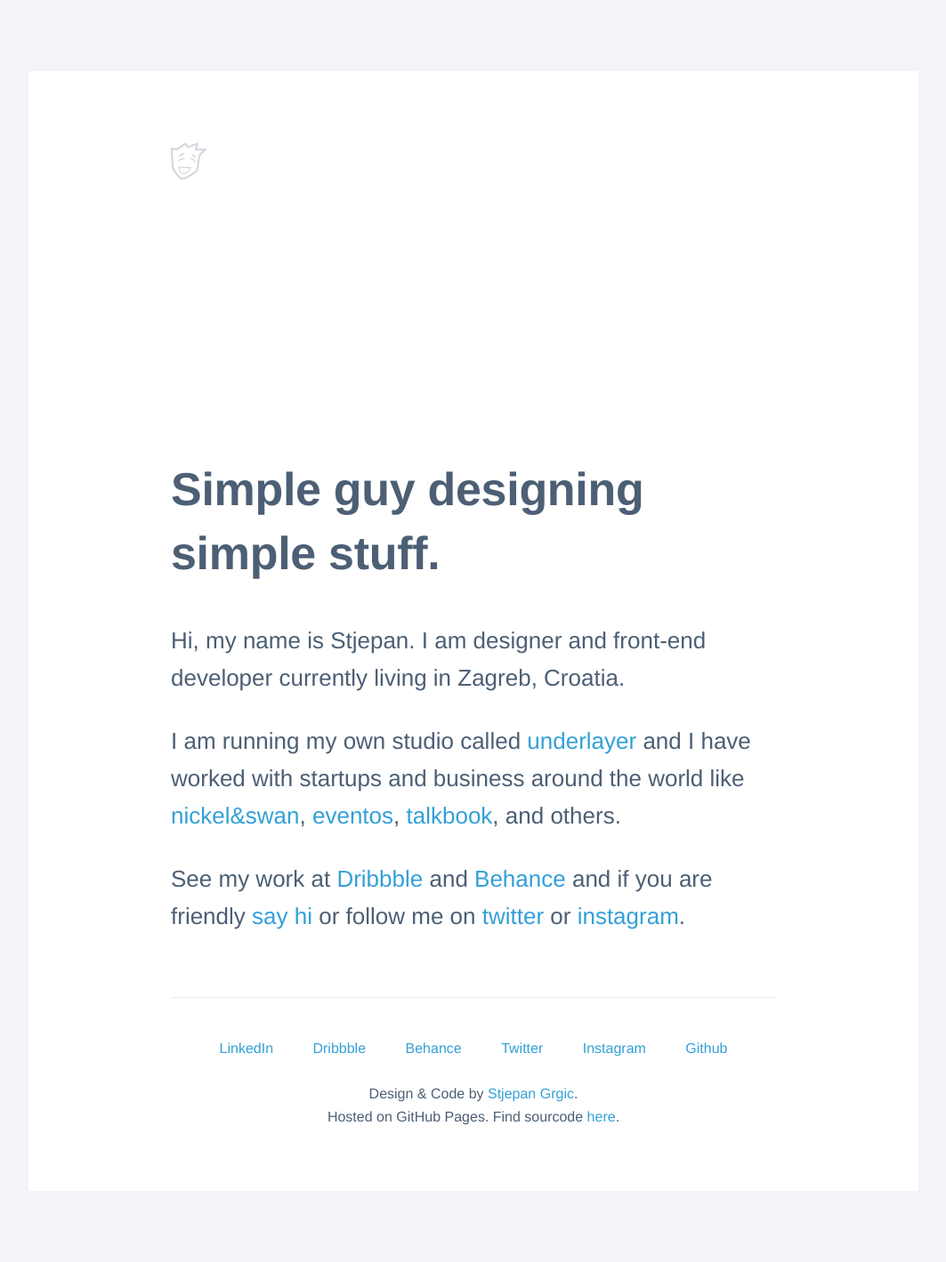
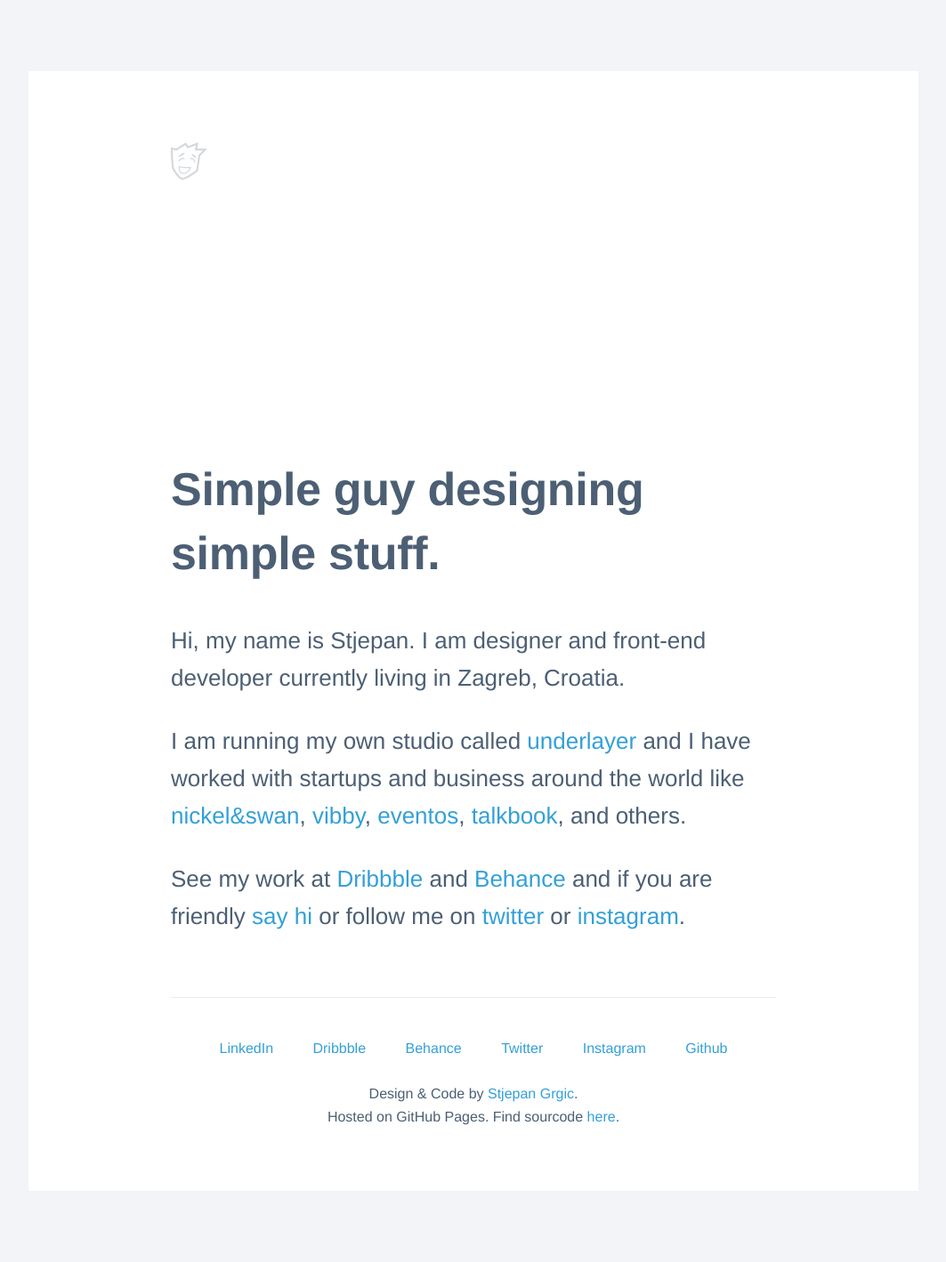
Before and after one commit to stgrgic/stjep.co, a Jekyll site: the page built from _pages/home.html, in a window 1280 px wide. Shown: the whole page at 89% size, without its empty margins (108-1171 px from the left). Built offline with Jekyll 4.4.1, drawn with Linux system fonts in a browser that asks for light colours.

Commit message:
Added vibby

```diff
--- a/_pages/home.html
+++ b/_pages/home.html
@@ -15,7 +15,7 @@ description: Stjepco awesome site
 <article>
   <p>Hi, my name is Stjepan. I am designer and front-end developer currently living in Zagreb, Croatia.</p>
 
-  <p>I am running my own studio called <a target="_blank" href="http://underlayer.design/">underlayer</a> and I have worked with startups and business around the world like <a target="_blank" href="http://www.nickelandswan.com/">nickel&swan</a>, <a target="_blank" href="https://play.google.com/store/apps/details?id=hr.com.eventos&hl=en">eventos</a>, <a target="_blank" href="http://talkbook.co/home">talkbook</a>, and others.</p>
+  <p>I am running my own studio called <a target="_blank" href="http://underlayer.design/">underlayer</a> and I have worked with startups and business around the world like <a target="_blank" href="http://www.nickelandswan.com/">nickel&swan</a>, <a target="_blank" href="http://www.vibby.com/">vibby</a>, <a target="_blank" href="https://play.google.com/store/apps/details?id=hr.com.eventos&hl=en">eventos</a>, <a target="_blank" href="http://talkbook.co/home">talkbook</a>, and others.</p>
 
   <p>See my work at <a target="_blank" href="https://dribbble.com/stjepco">Dribbble</a> and <a target="_blank" href="https://www.behance.net/stjepco">Behance</a> and if you are friendly <a target="_blank" href="mailto:hello@underlayer.com">say hi</a> or follow me on <a target="_blank" href="https://twitter.com/stjepco">twitter</a> or <a target="_blank" href="https://www.instagram.com/stjepco/">instagram</a>.</p>
 </article>
--- a/package.json
+++ b/package.json
@@ -17,6 +17,7 @@
   },
   "homepage": "https://github.com/stjepco/stjepco.github.io#readme",
   "devDependencies": {
+    "del": "^2.2.0",
     "gulp": "^3.9.0",
     "gulp-autoprefixer": "^3.1.0",
     "gulp-rename": "^1.2.2",
```
